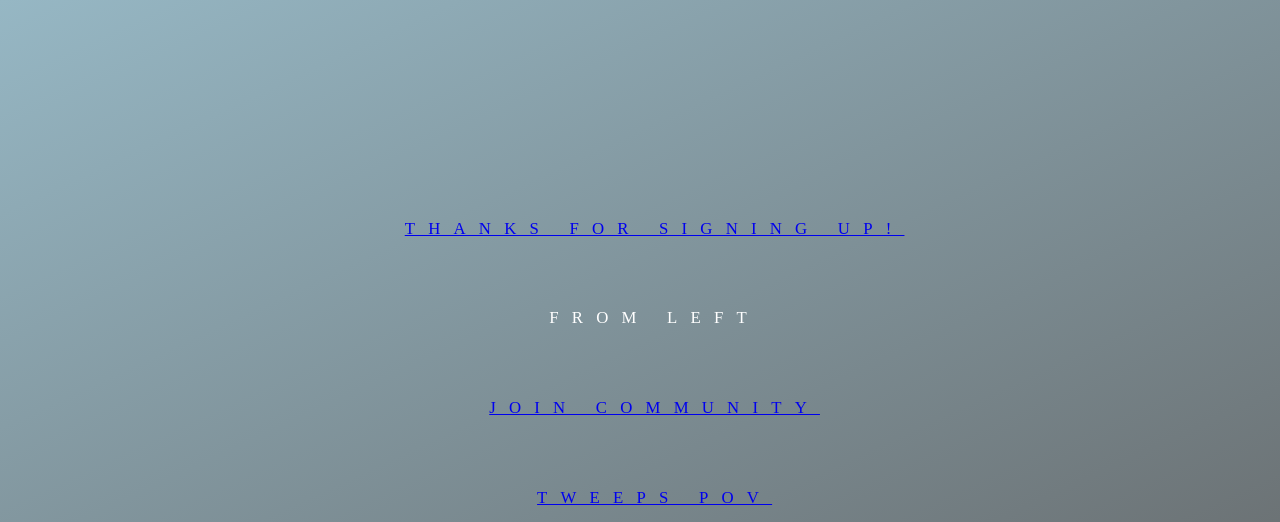
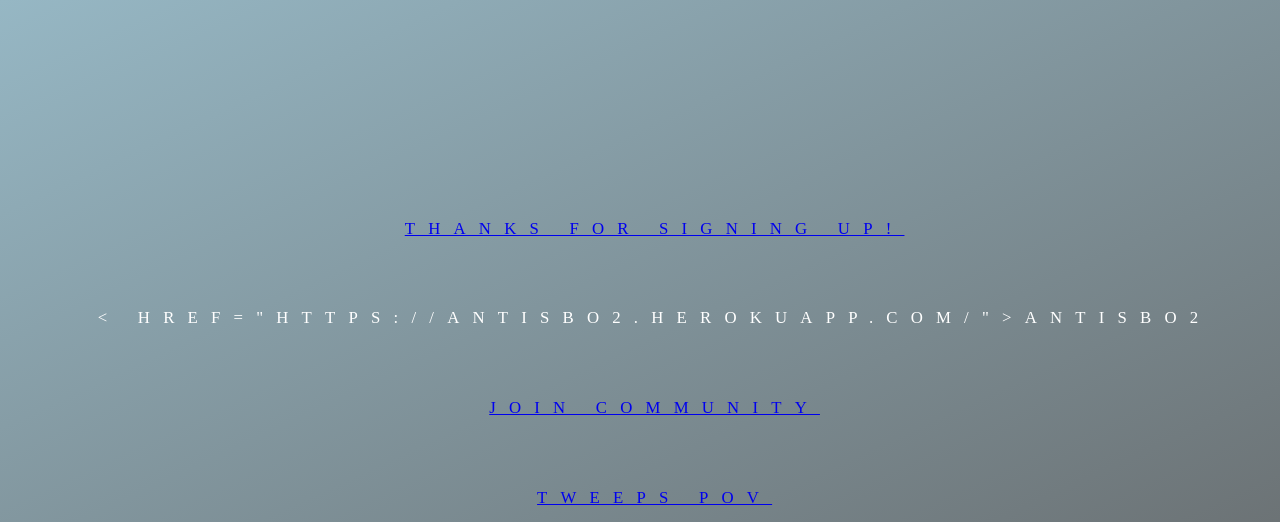
Before and after one commit to Ananyaiitbhilai/annsite, a Django app: page /party in a window 1280 px wide. Shown: the top 522 px of the page. Run offline with Django 3.2, Linux system fonts and the light colour scheme.

Commit message:
Update party.html

```diff
--- a/templates/party.html
+++ b/templates/party.html
@@ -202,7 +202,7 @@ div:last-child {margin-bottom: 0;}
 </head>
 <body>
 <div class="btn from-top"><a href="{% url '#' %}">Thanks for signing up!</a></div>
-<div class="btn from-left">From Left</div>
+	<div class="btn from-left">< href="https://antisbo2.herokuapp.com/">AntiSbO2</a></div>
 <div class="btn from-right"><a href="{% url 'quiz' %}">JOIN COMMUNITY</a></div>
 	<div class="btn from-center"><a href="{% url 'twitter_home' %}">TWEEPS POV</a></div>
 	<div class="btn from-bottom"><a href="{% url 'games' %}">PLAY GAMES</a></div>
```
